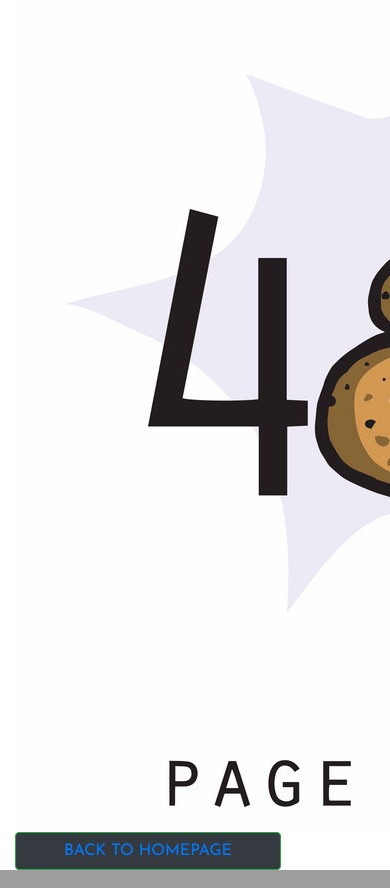
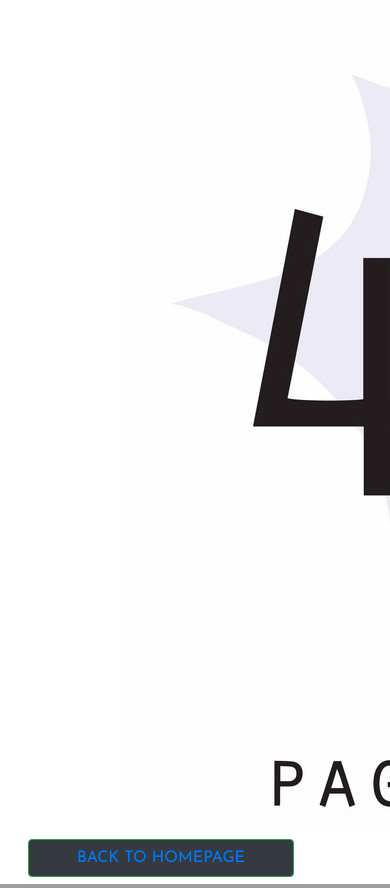
Before and after one commit to letscodedjango/django-ws, a Django app: page /1 in a window 390 px wide; the page is wider, and only the part inside the window is pictured. Shown: the top 888 px of that part. Run offline with Django 3.2, Linux system fonts and the light colour scheme; some libraries are stand-ins or nearby versions; some web fonts are replaced; grey boxes are pictures that could not be loaded.

Commit message:
Added css & js file

```diff
--- a/courses/templates/courses/404.html
+++ b/courses/templates/courses/404.html
@@ -19,12 +19,12 @@
 
 <div class="container">
 
-    <div class="404-img">
+    <div class="404-img img-fluid mx-auto text-center col-lg-6 col-md-12 site-img" style="width:50%;">
         <img src="{% static '22904691.jpg' %}">
     </div>
 
-    <div class="btn-submit">
-        <button type="submit" class=" bg-dark px-5 btn btn-success">
+    <div class="btn btn-submit mx-auto text-center">
+        <button type="submit" class="btn bg-dark px-5 btn btn-success email-us">
             <a href="{% url 'my_website' %}">BACK TO HOMEPAGE</a>
         </button>
     </div>
--- a/courses/templates/courses/mywebsite.html
+++ b/courses/templates/courses/mywebsite.html
@@ -828,7 +828,7 @@
               <div class="row d-flex flex-row flex-wrap">
                 <div class="col">
                   <div class="btn-submit">
-                    <button type="submit" class="bg-dark px-5 btn btn-success">
+                    <button type="submit" class="bg-dark px-5 btn btn-success email-us">
                       <a href="mailto:letslearn@explorechoice.org">Send us email</a>
                     </button>
                   </div>
```
Also changed, not shown: courses/static/css/master.css (+10 -0 lines).
